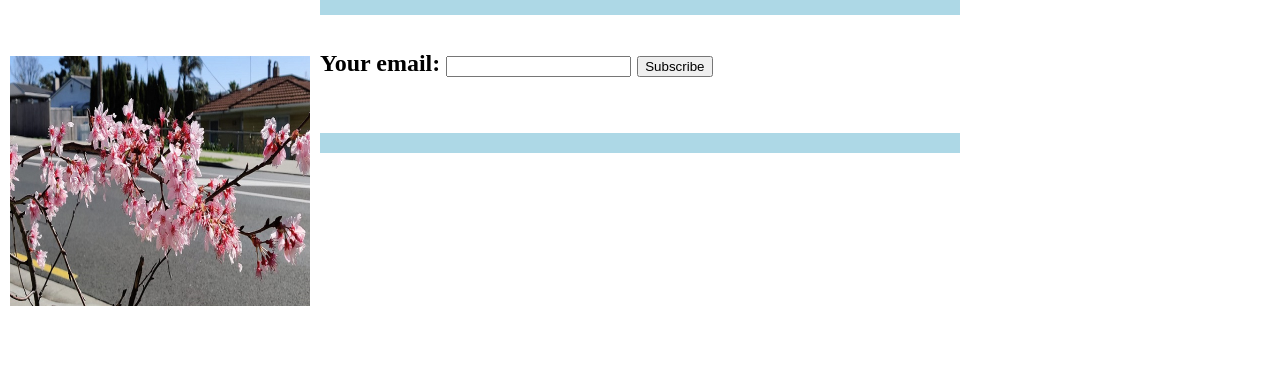
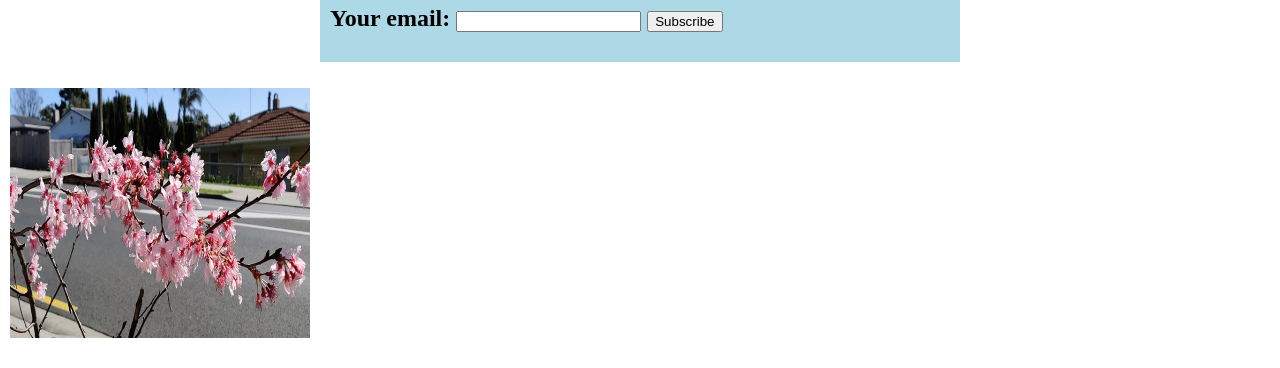
Before and after one commit to jvp0101/jvarghese, a plain HTML site: page index.html in a window 1280 px wide. Shown: the part 522-890 px from the top of the page. Before the commit the page ends 858 px from the top, so only its background shows below. Drawn offline with Linux system fonts and the light colour scheme.

Commit message:
Update index.html

```diff
--- a/index.html
+++ b/index.html
@@ -105,6 +105,15 @@ body {
 <h1><a href="blogs.html">Blogs<a></h1>
 <h1><a href="friends.html">Friends</a></h1>
 <h1><a href="https://www.picktime.com/techbizappointment">Book appointment</a></h1>
+ <form
+  action="https://formspree.io/f/xknpvpnb"
+  method="POST"
+
+  <label>
+    <h2>Your email:
+    <input type="email" name="_replyto">
+    <button type="submit">Subscribe</button></h2>
+  </label>
 </div>
 </p>
 
@@ -115,21 +124,3 @@ body {
   </div>
 
 </body>
-
-  <form
-  action="https://formspree.io/f/xknpvpnb"
-  method="POST"
-
-  <label>
-    <h2>Your email:
-    <input type="email" name="_replyto">
-    <button type="submit">Subscribe</button></h2>
-  </label>
- <br><br>
-
-  <!-- your other form fields go here -->
-
-  <!-- <button type="submit">Send</button> -->
-
-<div class="column middle">
-    </form>
```
